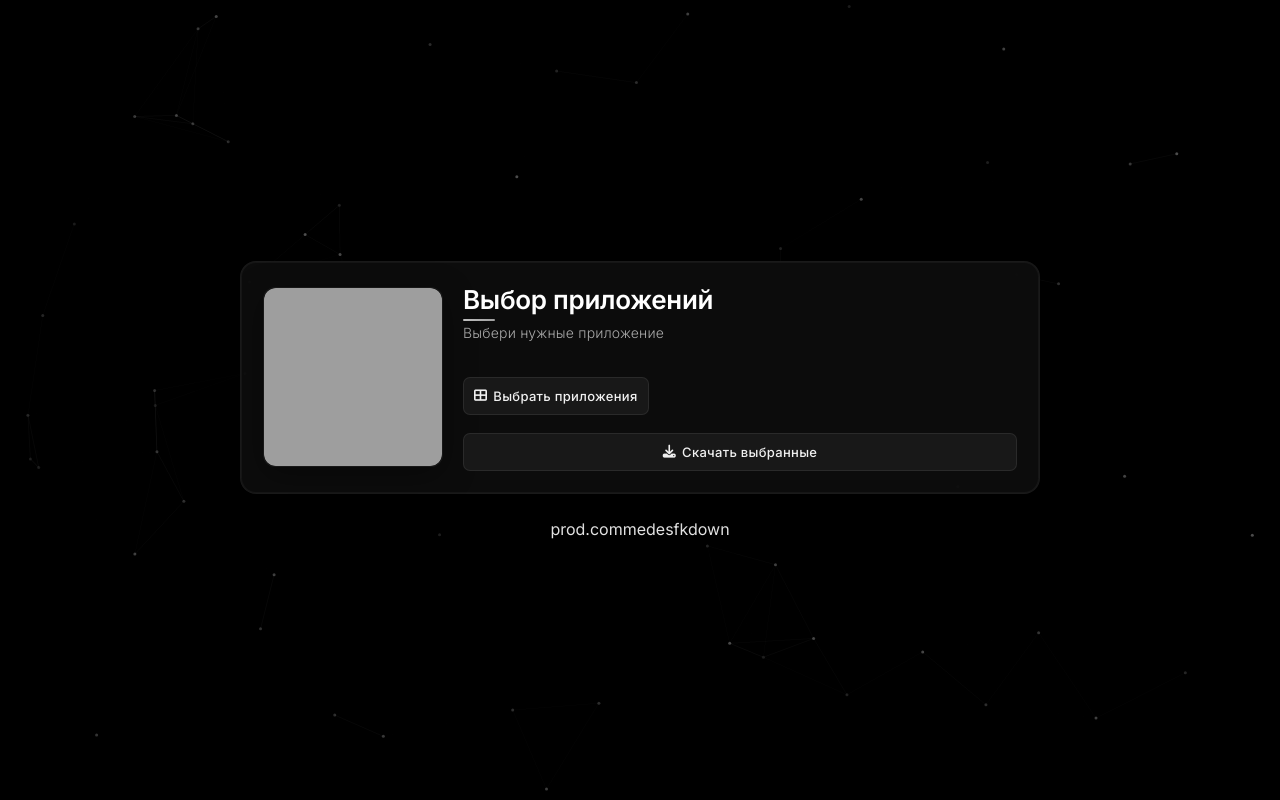
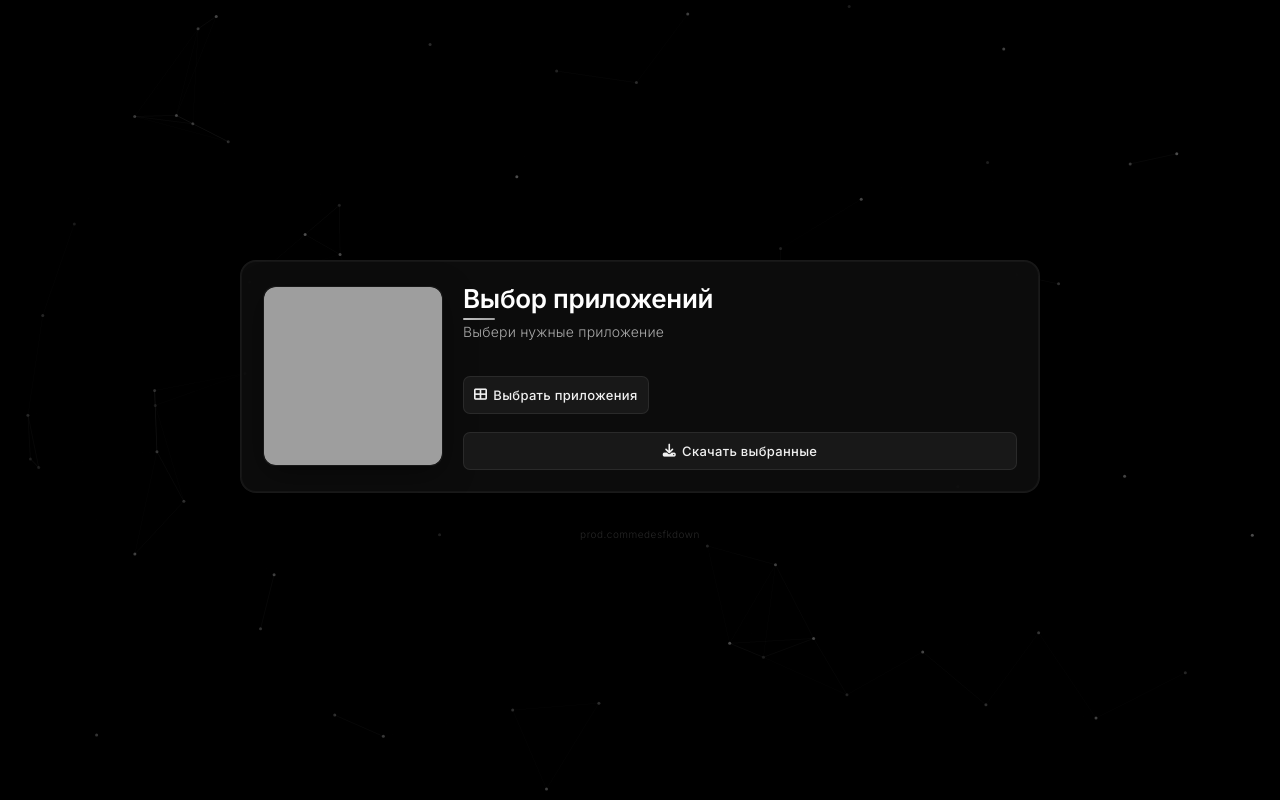
Before and after one commit to commedesfkdown/commedesfkdown.github.io, a plain HTML site: page download/index.html in a window 1280 px wide. Drawn offline with Linux system fonts and the light colour scheme; grey boxes are pictures that could not be loaded.

Commit message:
govnokod
govnokod

```diff
--- a/download/index.html
+++ b/download/index.html
@@ -67,8 +67,8 @@
             </div>
         </div>
 
-        <div class="prod-label" onclick="window.location.href='download/index.html'">
-            <span class="no-select">prod.commedesfkdown</span>
+        <div class="credits">
+            <p>prod.commedesfkdown</p>
         </div>
     </div>
 
--- a/download/style.css
+++ b/download/style.css
@@ -524,26 +524,3 @@ body {
 .credits p:hover {
     opacity: 0.9;
 }
-
-.no-select {
-    -webkit-user-select: none;
-    -ms-user-select: none;
-    user-select: none;
-    cursor: default;
-}
-
-.prod-label {
-    position: relative;
-    display: inline-block;
-}
-
-.prod-label::after {
-    content: "";
-    position: absolute;
-    top: 0;
-    left: 0;
-    right: 0;
-    bottom: 0;
-    z-index: 1;
-    cursor: default;
-}
```
